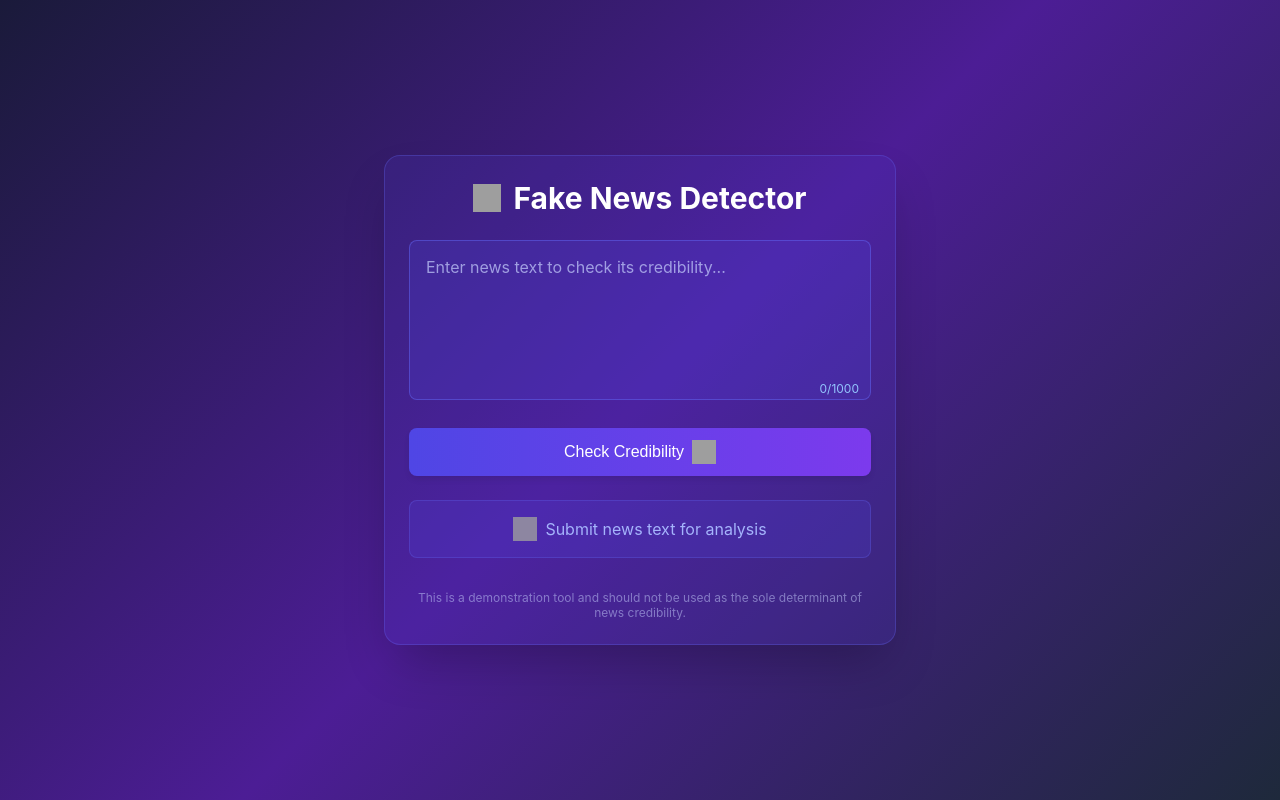
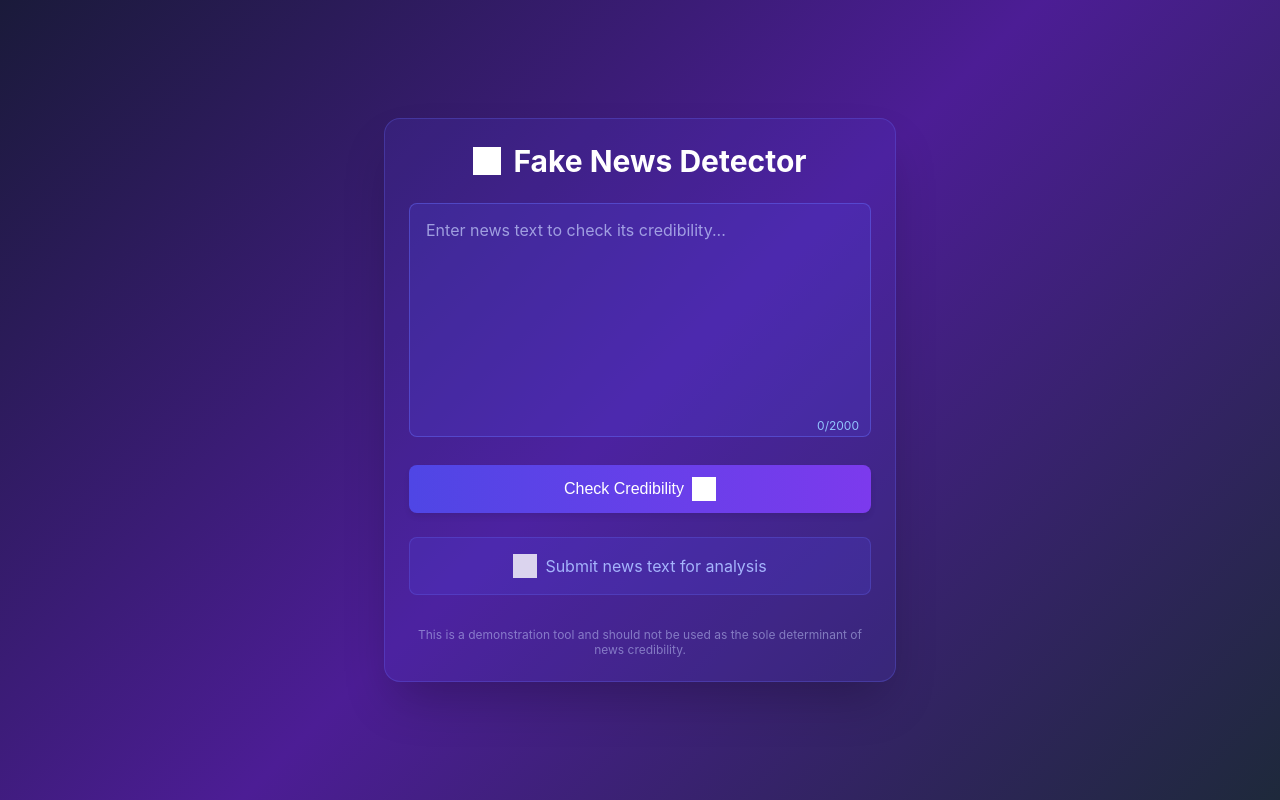
Before and after one commit to iamhimanshu98/Fake-News-Detection, a Django app: page / in a window 1280 px wide. Run offline with Django 4.2, Linux system fonts and the light colour scheme; parts of the project's set-up code (start-up, migrations or seed data) failed here and were passed over; grey boxes are pictures that could not be loaded.

Commit message:
icons fixed

```diff
--- a/detector/static/detector/style.css
+++ b/detector/static/detector/style.css
@@ -47,13 +47,21 @@ body {
 .icon {
   width: 1.5rem;
   height: 1.5rem;
+  filter: brightness(0) invert(1);
 }
 
 .warning-icon {
-  color: #fcd34d;
   width: 1.75rem;
   height: 1.75rem;
+  filter: brightness(0) invert(1); /* Make it white */
 }
+
+
+.help-icon {
+  opacity: 0.8;
+  filter: brightness(0) invert(1); /* Make it white */
+}
+
 
 .textarea-container {
   position: relative;
@@ -62,7 +70,6 @@ body {
 
 textarea {
   width: 100%;
-  height: 10rem;
   padding: 1rem;
   background-color: rgba(79, 70, 229, 0.2);
   border: 1px solid rgba(99, 102, 241, 0.5);
@@ -133,10 +140,6 @@ textarea::placeholder {
   color: #a5b4fc;
 }
 
-.help-icon {
-  opacity: 0.8;
-}
-
 .disclaimer {
   margin-top: 2rem;
   text-align: center;
--- a/detector/templates/detector/home.html
+++ b/detector/templates/detector/home.html
@@ -7,7 +7,7 @@
     <meta name="viewport" content="width=device-width, initial-scale=1.0">
     <title>Fake News Detector</title>
     <link href="https://fonts.googleapis.com/css2?family=Poppins:wght@400;500;700&display=swap" rel="stylesheet">
-    <link rel="stylesheet" href="{% static 'detector/style.css' %}">
+    <link rel="stylesheet" type="text/css" href="{% static 'detector/style.css' %}">
 </head>
 
 
@@ -20,11 +20,12 @@
                 <h1>Fake News Detector</h1>
             </div>
 
-            <form id="news-form" class="form">
+            <form id="news-form" class="form" method="post">
+                {% csrf_token %}
                 <div class="textarea-container">
-                    <textarea id="news-text" placeholder="Enter news text to check its credibility..." maxlength="1000"
+                    <textarea rows="10" id="news-text" placeholder="Enter news text to check its credibility..." maxlength="2000"
                         required></textarea>
-                    <div class="char-count">0/1000</div>
+                    <div class="char-count">0/2000</div>
                 </div>
 
                 <button type="submit" class="submit-button">
@@ -37,7 +38,7 @@
             <div class="result">
                 <img src="https://cdn.jsdelivr.net/npm/lucide-static@0.344.0/icons/help-circle.svg" alt="Help"
                     class="icon help-icon">
-                <p>Submit news text for analysis</p>
+                <p id="prediction">Submit news text for analysis</p>
             </div>
 
             <div class="disclaimer">
```
